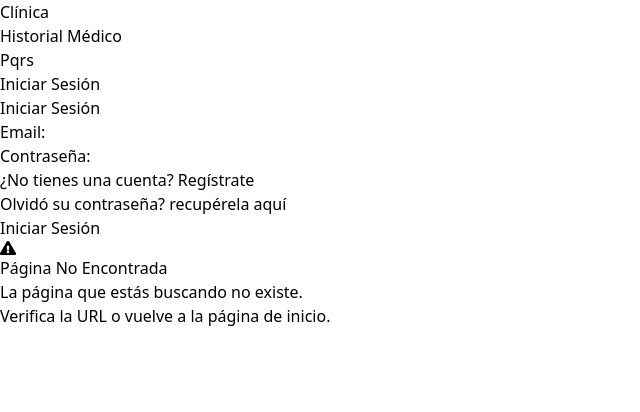
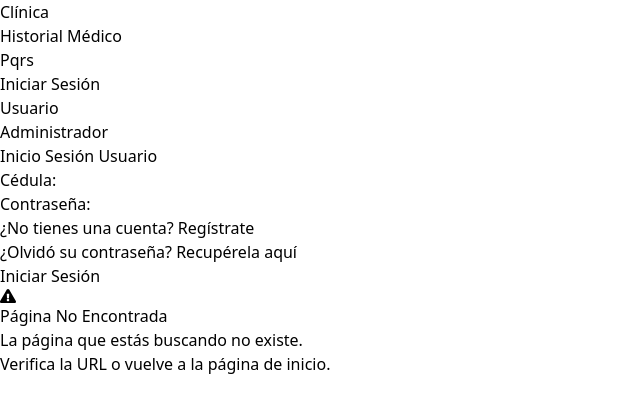
Before and after one commit to SebastianMoralesDuque/front_clinica, a React (Vite) app: page /notFoundPage in a window 1280 px wide. Both pictures are taken after a click on the button "Iniciar Sesión". Shown: the top 412 px of the page, without its empty margins (0-640 px from the left). Built offline with nearby package versions, Linux system fonts and the light colour scheme.

Commit message:
se agrega el doble formulario

```diff
--- a/src/components/patient/LoginModal.jsx
+++ b/src/components/patient/LoginModal.jsx
@@ -1,16 +1,22 @@
 import React, { useRef, useState } from 'react';
 import RegisterModal from './RegisterModal';
-import PasswordRecoveryModal from './PasswordRecoveryModal'; // Importa el componente de recuperación de contraseña
+import PasswordRecoveryModal from './PasswordRecoveryModal';
 
 const LoginModal = ({ closeModal }) => {
   const modalRef = useRef(null);
-  const [showLoginModal, setShowLoginModal] = useState(true);
   const [showRegisterModal, setShowRegisterModal] = useState(false);
-  const [showPasswordRecoveryModal, setShowPasswordRecoveryModal] = useState(false); // Nuevo estado para el modal de recuperación de contraseña
-  const [formData, setFormData] = useState({
-    email: '',
+  const [showPasswordRecoveryModal, setShowPasswordRecoveryModal] = useState(false);
+  const [formDataUser, setFormDataUser] = useState({
+    cedula: '',
     password: '',
   });
+  const [formDataAdmin, setFormDataAdmin] = useState({
+    email: '',
+    password_admin: '',
+  });
+
+  const [loginType, setLoginType] = useState('user');
+  const [showContent, setShowContent] = useState(true); // Nuevo estado
 
   const handleOutsideClick = (e) => {
     if (modalRef.current && !modalRef.current.contains(e.target)) {
@@ -18,50 +24,98 @@ const LoginModal = ({ closeModal }) => {
     }
   };
 
+  const handleLoginTypeChange = (type) => {
+    setLoginType(type);
+    setFormDataUser({
+      cedula: '',
+      password: '',
+    });
+    setFormDataAdmin({
+      email: '',
+      password_admin: '',
+    });
+  };
+
+  const handleInputChangeUser = (e) => {
+    const { name, value } = e.target;
+    setFormDataUser({
+      ...formDataUser,
+      [name]: value,
+    });
+  };
+
+  const handleInputChangeAdmin = (e) => {
+    const { name, value } = e.target;
+    setFormDataAdmin({
+      ...formDataAdmin,
+      [name]: value,
+    });
+  };
+
+  const handleSubmitUser = (e) => {
+    e.preventDefault();
+    const endpoint = '/api/login/user';
+    console.log('Enviando datos a:', endpoint);
+    console.log('Datos del usuario:', formDataUser);
+    closeModal();
+  };
+
+  const handleSubmitAdmin = (e) => {
+    e.preventDefault();
+    const endpoint = '/api/login/admin';
+    console.log('Enviando datos a:', endpoint);
+    console.log('Datos del administrador:', formDataAdmin);
+    closeModal();
+  };
+
   const toggleRegisterModal = () => {
-    setShowLoginModal(false);
     setShowRegisterModal(!showRegisterModal);
   };
 
   const togglePasswordRecoveryModal = () => {
-    setShowLoginModal(false); // Oculta el formulario de inicio de sesión
-    setShowRegisterModal(false); // Oculta el formulario de registro
+    setShowContent(!showContent); // Ocultar todo lo anterior al mostrar PasswordRecoveryModal
     setShowPasswordRecoveryModal(!showPasswordRecoveryModal);
-  };
-
-  const handleInputChange = (e) => {
-    const { name, value } = e.target;
-    setFormData({
-      ...formData,
-      [name]: value,
-    });
-  };
-
-  const handleSubmit = (e) => {
-    e.preventDefault();
-    // Aquí puedes agregar la lógica para manejar el inicio de sesión con los datos en formData
-    // Por ejemplo, puedes enviar una solicitud a tu servidor para autenticar al usuario.
-    // Luego, cierra el modal si el inicio de sesión es exitoso o muestra un mensaje de error.
-    console.log('Formulario enviado con datos:', formData);
-    closeModal(); // Cierra el modal después de enviar el formulario
   };
 
   return (
     <div className="fixed inset-0 flex items-center justify-center bg-black bg-opacity-50" onClick={handleOutsideClick}>
       <div className="bg-white rounded-lg p-8" ref={modalRef}>
-        {showLoginModal ? (
+        {showContent && (
+          <div className="text-center mb-4">
+            <div className="flex justify-center items-center mt-4">
+              <div
+                className={`cursor-pointer px-4 py-2 rounded-t-lg transition duration-300 ease-in-out ${loginType === 'user' ? 'border-b-2 border-blue-800' : 'border-b border-transparent'
+                  }`}
+                onClick={() => handleLoginTypeChange('user')}
+              >
+                Usuario
+              </div>
+              <div
+                className={`cursor-pointer px-4 py-2 rounded-t-lg transition duration-300 ease-in-out ${loginType === 'admin' ? 'border-b-2 border-blue-800' : 'border-b border-transparent'
+                  }`}
+                onClick={() => handleLoginTypeChange('admin')}
+              >
+                Administrador
+              </div>
+            </div>
+          </div>
+        )}
+
+        {showContent && (
           <>
-            <h2 className="text-2xl font-semibold text-center mb-4">Iniciar Sesión</h2>
-            <form onSubmit={handleSubmit} className="space-y-4">
+            {loginType === 'user' ? (
+              <>
+                <h2 className="text-2xl font-semibold text-center mb-4">Inicio Sesión Usuario</h2>
+                <form onSubmit={handleSubmitUser} className="space-y-4">
                   <div className="mb-4">
-                <label htmlFor="email" className="block text-gray-800 font-medium">Email:</label>
+                    <label htmlFor="cedula" className="block text-gray-800 font-medium">Cédula:</label>
                     <input
-                  type="email"
-                  id="email"
-                  name="email"
+                      type="text"
+                      id="cedula"
+                      name="cedula"
                       className="w-full border rounded px-3 py-2 focus:outline-none focus:ring focus:border-blue-500"
-                  value={formData.email}
-                  onChange={handleInputChange}
+                      value={formDataUser.cedula}
+                      onChange={handleInputChangeUser}
                       required
                     />
                   </div>
@@ -72,31 +126,82 @@ const LoginModal = ({ closeModal }) => {
                       id="password"
                       name="password"
                       className="w-full border rounded px-3 py-2 focus:outline-none focus:ring focus:border-blue-500"
-                  value={formData.password}
-                  onChange={handleInputChange}
+                      value={formDataUser.password}
+                      onChange={handleInputChangeUser}
                       required
                     />
                   </div>
-              <p className="text-gray-600 text-sm text-center mb-4">¿No tienes una cuenta? <span className="text-blue-500 cursor-pointer" onClick={toggleRegisterModal}>Regístrate</span></p>
-              <p className="text-gray-600 text-sm text-center mb-4">Olvidó su contraseña? <span className="text-blue-500 cursor-pointer" onClick={togglePasswordRecoveryModal}>recupérela aquí</span></p>
+                  <p className="text-gray-600 text-sm text-center mb-4">
+                    ¿No tienes una cuenta? <span className="text-blue-500 cursor-pointer" onClick={toggleRegisterModal}>Regístrate</span>
+                  </p>
+                  <p className="text-gray-600 text-sm text-center mb-4">
+                    ¿Olvidó su contraseña? <span className="text-blue-500 cursor-pointer" onClick={togglePasswordRecoveryModal}>Recupérela aquí</span>
+                  </p>
                   <div className="text-center">
                     <button
                       type="submit"
                       className="bg-blue-500 hover:bg-blue-600 text-white font-semibold px-4 py-2 rounded-full focus:outline-none focus:ring focus:border-blue-700"
+                      onClick={handleSubmitUser} // Agrega esta línea
                     >
                       Iniciar Sesión
                     </button>
                   </div>
                 </form>
               </>
-        ) : null}
+            ) : (
+              <>
+                <h2 className="text-2xl font-semibold text-center mb-4">Inicio Sesión Administrador</h2>
+                <form onSubmit={handleSubmitAdmin} className="space-y-4">
+                  <div className="mb-4">
+                    <label htmlFor="email" className="block text-gray-800 font-medium">Email:</label>
+                    <input
+                      type="email"
+                      id="email"
+                      name="email"
+                      className="w-full border rounded px-3 py-2 focus:outline-none focus:ring focus:border-blue-500"
+                      value={formDataAdmin.email}
+                      onChange={handleInputChangeAdmin}
+                      required
+                    />
+                  </div>
+                  <div className="mb-4">
+                    <label htmlFor="password_admin" className="block text-gray-800 font-medium">Contraseña:</label>
+                    <input
+                      type="password"
+                      id="password_admin"
+                      name="password_admin"
+                      className="w-full border rounded px-3 py-2 focus:outline-none focus:ring focus:border-blue-500"
+                      value={formDataAdmin.password_admin}
+                      onChange={handleInputChangeAdmin}
+                      required
+                    />
+                  </div>
+                  <div className="text-center">
+                  <button
+  type="submit"
+  className="bg-blue-500 hover:bg-blue-600 text-white font-semibold px-4 py-2 rounded-full focus:outline-none focus:ring focus:border-blue-700"
+  onClick={handleSubmitAdmin}
+>
+  Iniciar Sesión
+</button>
+
+                  </div>
+                </form>
+              </>
+            )}
+          </>
+        )}
 
         {showRegisterModal ? (
-          <RegisterModal closeModal={closeModal} />
+          <RegisterModal closeModal={toggleRegisterModal} />
         ) : null}
 
         {showPasswordRecoveryModal ? (
-          <PasswordRecoveryModal closeModal={togglePasswordRecoveryModal} />
+          <PasswordRecoveryModal closeModal={() => {
+            setShowContent(true);
+            setShowPasswordRecoveryModal(false);
+            closeModal();
+          }} />
         ) : null}
       </div>
     </div>
```
Lines whose indentation alone changed are shown as unchanged.
